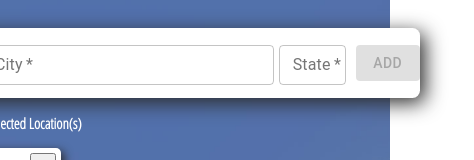
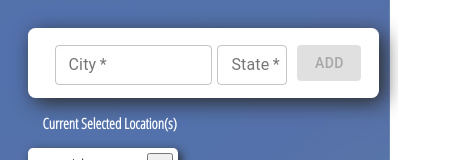
Before and after one commit to olee2002/weather-app, a React (Create React App) app: page / in a window 390 px wide. Shown: the top 160 px of the page, 474 px wide, since content can reach past the window. Built offline with nearby package versions, Linux system fonts and the light colour scheme; no server answers.

Commit message:
responsiveness is working

```diff
--- a/src/App.scss
+++ b/src/App.scss
@@ -1,6 +1,9 @@
 .App {
    font-family: 'Open Sans Condensed';
-   width: 100vw;
+   top:0;
+   left:0;
+   right:0;
+   bottom:0;
  }
 
  a {
@@ -31,17 +34,18 @@
   bottom:0;
 }
 
-.App-header::before {
+.App::before {
    content : "";
    display: block;
-   position: absolute;
+   position: fixed;
    top:0;
    left:0;
    right:0;
    bottom:0;
    background-image:url('./assets/images/weather.jpg');
    background-size: cover;
-   background-repeat:no-repeat;
+   background-repeat:repeat;
+   background-attachment: fixed;
    opacity : 0.90;
    z-index: -999;
  }
--- a/src/components/ChangeLocation/ChangeLocation.js
+++ b/src/components/ChangeLocation/ChangeLocation.js
@@ -12,12 +12,20 @@ import { capitalize } from '../../utils'
 import './ChangeLocation.scss'
 
 function ChangeLocation() {
+   const innerWidth = window.innerWidth
    const dispatch = useDispatch()
    const locations = useSelector((store) => store.appReducer.locations)
    console.log('locations', locations)
    const [city, setCity] = useState('')
    const [state, setState] = useState('')
-   const [err, setErr] = useState('')
+   const [width, setWidth]   = useState(window.innerWidth);
+const updateDimensions = () => {
+    setWidth(window.innerWidth);
+}
+useEffect(() => {
+    window.addEventListener("resize", updateDimensions);
+    return () => window.removeEventListener("resize", updateDimensions);
+}, []);
    const submitCityName = () => {
       dispatch({
          type: 'ADD_LOCATION',
@@ -53,7 +61,10 @@ function ChangeLocation() {
          })
          dispatch({
             type: 'SET_LOCATION_NAME',
-            payload: { city: locations && locations[0].city, state: locations && locations[0].state },
+            payload: {
+               city: locations && locations[0].city,
+               state: locations && locations[0].state,
+            },
          })
          dispatch(getCurrentWeather(locations && locations[0].city))
          dispatch(getWeatherForecast(locations && locations[0].city))
@@ -63,7 +74,7 @@ function ChangeLocation() {
    return (
       <div className='location'>
          <div className='change-location'>
-            Add City{' '}
+            {width > 700 ? 'Add City' : ''}
             <TextField
                id='standard-basic'
                label='City'
@@ -71,7 +82,7 @@ function ChangeLocation() {
                onChange={handleCityName}
                required
                variant='outlined'
-               style={{ width: 350, marginLeft: 10 }}
+               style={{ width:'45%', marginLeft: 10 }}
                value={city || ''}
             />
             <TextField
@@ -81,7 +92,7 @@ function ChangeLocation() {
                onChange={handleStateName}
                required
                variant='outlined'
-               style={{ width: 80, marginLeft: 5 }}
+               style={{ width: 70, marginLeft: 5 }}
                value={state || ''}
             />
             <Button
@@ -98,7 +109,9 @@ function ChangeLocation() {
             {locations &&
                locations.map((location) => (
                   <div className='name-tag'>
-                     <div className='city' onClick={() => updateCity(location)}>{location.city}</div>
+                     <div className='city' onClick={() => updateCity(location)}>
+                        {location.city}
+                     </div>
                      <button onClick={() => deleteCity(location)}>X</button>
                   </div>
                ))}{' '}
--- a/src/components/ChangeLocation/ChangeLocation.scss
+++ b/src/components/ChangeLocation/ChangeLocation.scss
@@ -1,7 +1,8 @@
 .location {
+   width: 40%;
    .change-location {
       margin-top: 20px;
-      width: 650px;
+      width: 100%;
       background: #ffffff;
       height: 70px;
       display: flex;
@@ -21,7 +22,7 @@
          flex-direction: row;
          justify-content: space-between;
          padding: 5px;
-         width: 22%;
+         width: 40%;
          height: 30px;
          background: #ffffff;
          text-align: center;
@@ -48,8 +49,14 @@
 
 @media (max-width: 700px) {
    .location {
+      width: 90%;
       .change-location {
-         width: 90%;
+         width: 100%;
+      }
+      .name-container {
+         .name-tag {
+            width: 40%;
+         }
       }
    }
 }
--- a/src/components/CurrentWeather/CurrentWeather.scss
+++ b/src/components/CurrentWeather/CurrentWeather.scss
@@ -14,6 +14,7 @@
       justify-content: center;
       align-items: center;
       box-shadow: 5px 5px 15px #2c2c2c;
+      border-radius: 5px;
       img {
          width: 90%;
       }
@@ -28,7 +29,7 @@
    .weather-container {
       margin-right: 0px;
       .current-weather {
-         width: 90%;
+         width: 100%;
          height: 90%;
       }
    }
--- a/src/components/Forecast/Forecast.js
+++ b/src/components/Forecast/Forecast.js
@@ -24,13 +24,11 @@ function Forecast() {
                return (
                   <div key={i} className='forecast-item'>
                     <h6> {moment(date.dt_txt.split(' ')[0]).format('MM/DD/YY')}</h6>
-                     <div>
                         <img
                            src={`http://openweathermap.org/img/wn/${
                               weather && weather.icon
                            }@4x.png`}
                         />
-                     </div>
                      <h6>{weather && weather.description}</h6>
                   </div>
                )
--- a/src/components/Forecast/Forecast.scss
+++ b/src/components/Forecast/Forecast.scss
@@ -16,8 +16,9 @@
       margin-bottom: 10px;
       padding: 5px;
       box-shadow: 5px 5px 15px #2c2c2c;
+      border-radius: 5px;
       img {
-         width: 80%;
+         width: 40%;
       }
    }
 }
@@ -29,6 +30,9 @@
       .forecast-item{
          width: 90%;
          height: 90%;
+         h6{
+            font-size: 16px;
+         }
       }
    }
 }
```
